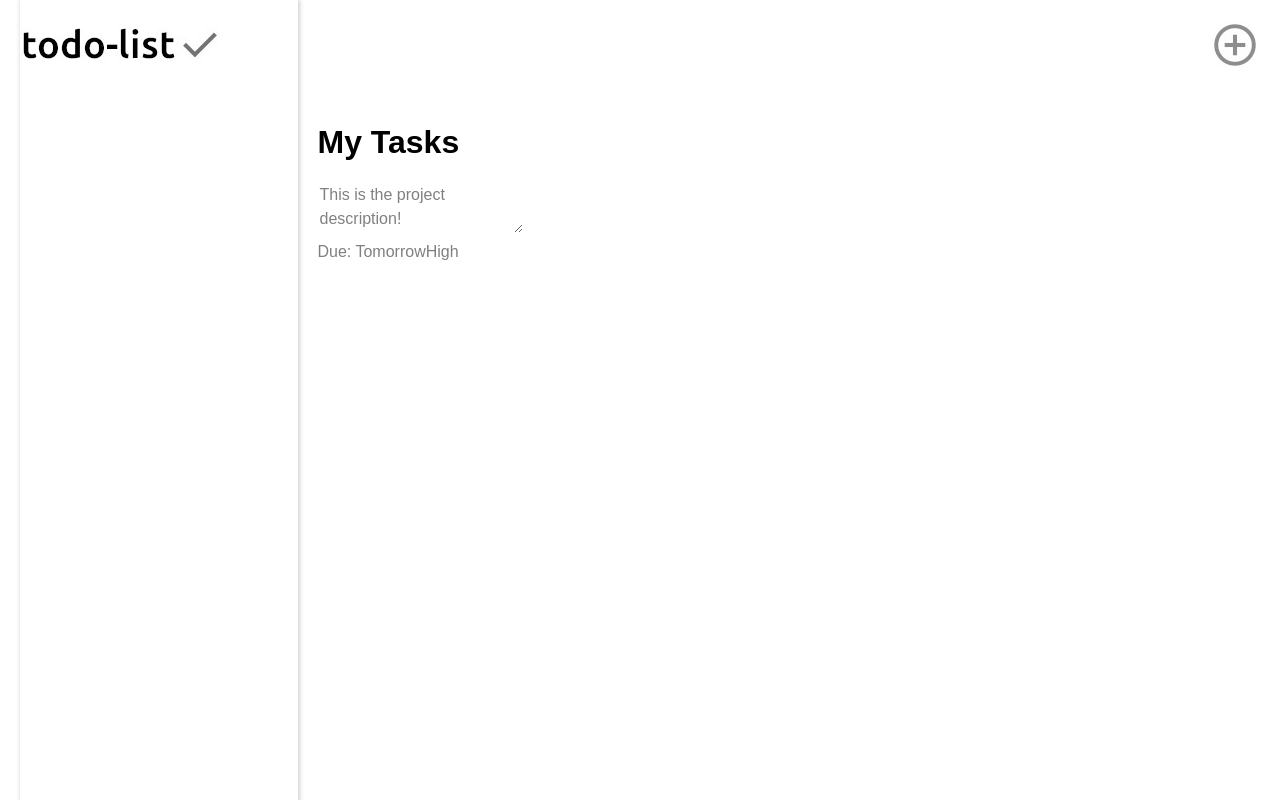
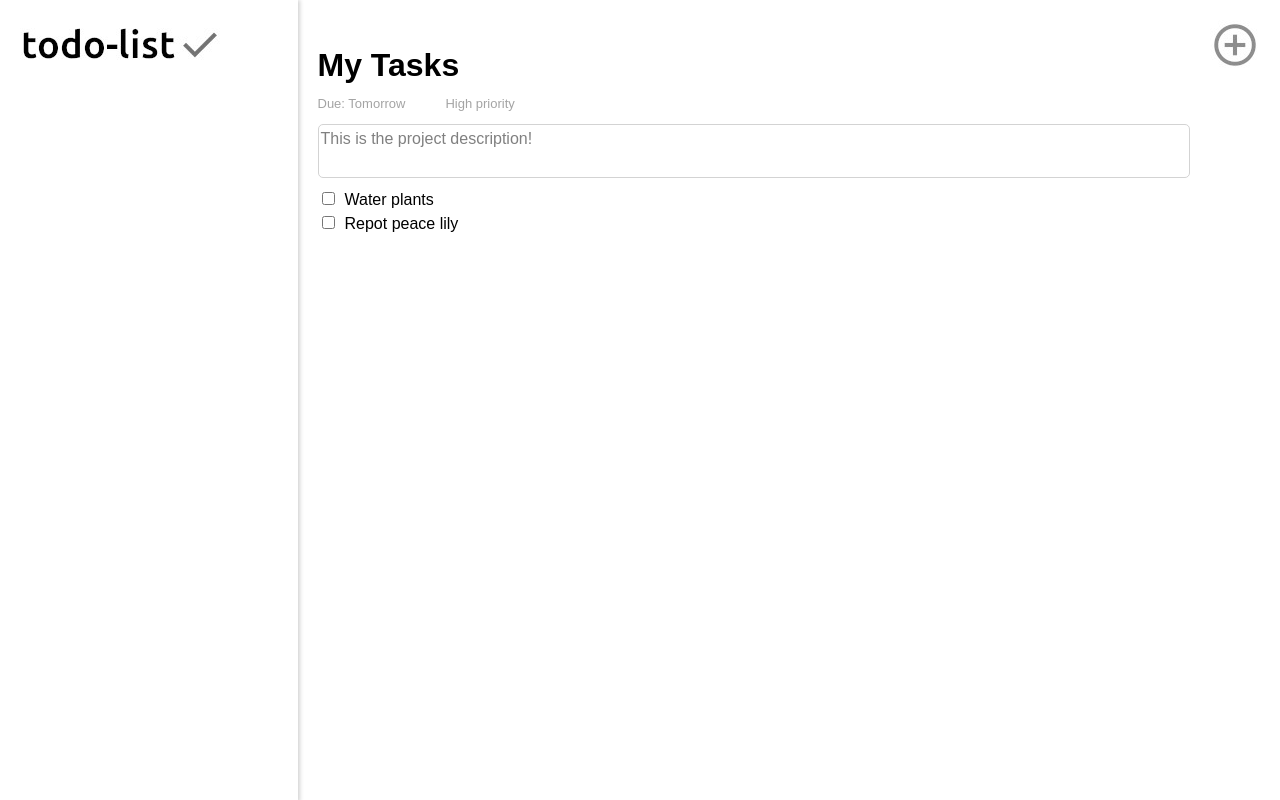
Before and after one commit to sjmy/todo-list, a website built with webpack: page src/index.html in a window 1280 px wide. Built offline with nearby package versions, Linux system fonts and the light colour scheme.

Commit message:
drawProject() and drawTask() both working, added some styling

```diff
--- a/src/screen-controller.js
+++ b/src/screen-controller.js
@@ -46,29 +46,65 @@ export default function ScreenControllerObject() {
     const drawProject = (project) => {
         const mainContent = document.querySelector(".main");
         const projectName = document.createElement("h1");
+        const projectDescriptionDiv = document.createElement("div");
         const projectDescription = document.createElement("textarea");
         const projectItems = document.createElement("div");
         const projectDueDate = document.createElement("span");
         const projectPriority = document.createElement("span");
+        const projectTasks = project.getProjectTasks();
+        const taskItems = document.createElement("div");
 
         clearMainContent();
 
+        projectDescriptionDiv.classList.add("projectDescription");
+        projectDescription.classList.add(`${project.getProjectID()}`);
         projectItems.classList.add("projectItems");
-        // Add a class and/or name to textarea
+        taskItems.classList.add("taskItems");
+
+        // This event listener copies the project description to an attribute on the projectDescriptionDiv
+        // In styles.css, a hidden pseudo-element is overlayed on projectDescription so the textarea matches the content
+        // https://chriscoyier.net/2023/09/29/css-solves-auto-expanding-textareas-probably-eventually/
+        projectDescription.addEventListener("input", () => {
+            projectDescriptionDiv.dataset.replicatedValue = projectDescription.value;
+        });
 
         projectName.textContent = project.getProjectName();
         projectDescription.textContent = project.getProjectDescription();
         projectDueDate.textContent = `Due: ${project.getProjectDueDate()}`;
-        projectPriority.textContent = project.getProjectPriority();
+        projectPriority.textContent = `${project.getProjectPriority()} priority`;
 
+        projectDescriptionDiv.appendChild(projectDescription);
         projectItems.appendChild(projectDueDate);
         projectItems.appendChild(projectPriority);
         mainContent.appendChild(projectName);
-        mainContent.appendChild(projectDescription);
         mainContent.appendChild(projectItems);
+        mainContent.appendChild(projectDescriptionDiv);
+        mainContent.appendChild(taskItems);
+
+        for (let t = 0; t < projectTasks.length; t++) {
+            drawTask(projectTasks[t]);
+        };
+    };
+
+    const drawTask = (task) => {
+        const taskItems = document.querySelector(".taskItems");
+        const taskDiv = document.createElement("div");
+        const taskLabel = document.createElement("label");
+        const checkbox = document.createElement("input");
+
+        taskDiv.classList.add(`${task.getTaskID()}`);
+        taskLabel.htmlFor = `${task.getTaskID()}`;
+        checkbox.id = `${task.getTaskID()}`;
+        taskLabel.textContent = task.getTaskName();
+        checkbox.type = "checkbox";
+
+        taskDiv.appendChild(checkbox);
+        taskDiv.appendChild(taskLabel);
+        taskItems.appendChild(taskDiv);
     };
 
     return {clearMainContent,
-            drawProject
+            drawProject,
+            drawTask
     };
 };
--- a/src/styles.css
+++ b/src/styles.css
@@ -16,8 +16,8 @@ body {
     display: grid;
     grid-template-rows: 1fr 9fr;;
     grid-area: 1 / 1 / 11 / 2;
-    margin-left: 20px;
     box-shadow: 1px 1px 4px 1px lightgrey;
+    padding-left: 20px;
 }
 
 .title {
@@ -27,7 +27,7 @@ body {
 }
 
 h1 {
-    margin-bottom: 15px;
+    margin-bottom: 5px;
     word-wrap: none;
 }
 
@@ -41,22 +41,50 @@ h1 {
 }
 
 .main {
-    grid-area: 2 / 2 / 11 / 5;
+    grid-area: 1 / 2 / 11 / 5;
+    margin-top: 20px;
     margin-left: 20px;
 }
 
-textarea {
-    font: inherit;
-    border: none;
-    color: grey;
+.projectDescription {
+    display: grid;
 }
 
-textarea:focus {
-    color: black;
-    border: solid 1px grey;
+.projectDescription::after {
+    content: attr(data-replicated-value) " ";
+    white-space: pre-wrap;
+    visibility: hidden;
+}
+
+.projectDescription > textarea {
+    resize: none;
+    overflow: hidden;
+}
+
+.projectDescription > textarea,
+.projectDescription::after {
+    font: inherit;
+    border: solid 1px lightgrey;
+    border-radius: 5px;
+    color: grey;
+    resize: none;
+    width: 90%;
+    grid-area: 1 / 1 / 2 / 2;
+    margin-bottom: 10px;
+}
+
+textarea:hover {
+    border: solid 1px rgb(180, 180, 180);
 }
 
 .projectItems {
     display: flex;
-    color: grey;
+    gap: 40px;
+    color: rgb(164, 164, 164);
+    font-size: small;
+    padding-bottom: 10px;
 }
+
+input[type="checkbox"] {
+    margin-right: 10px;
+}
```
